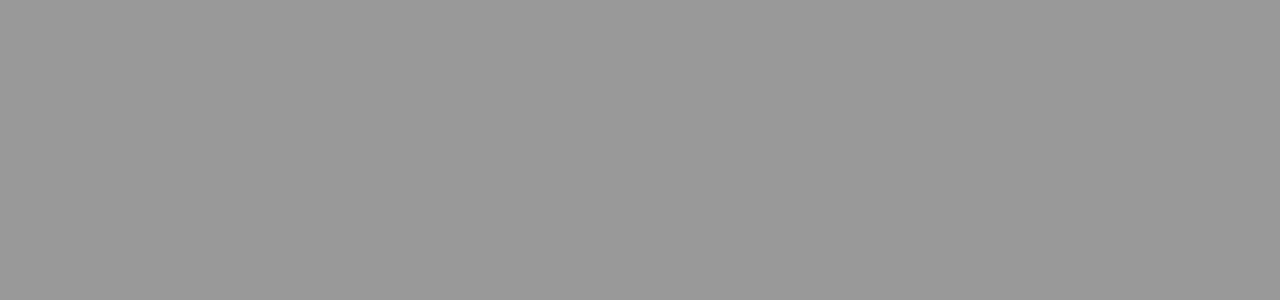
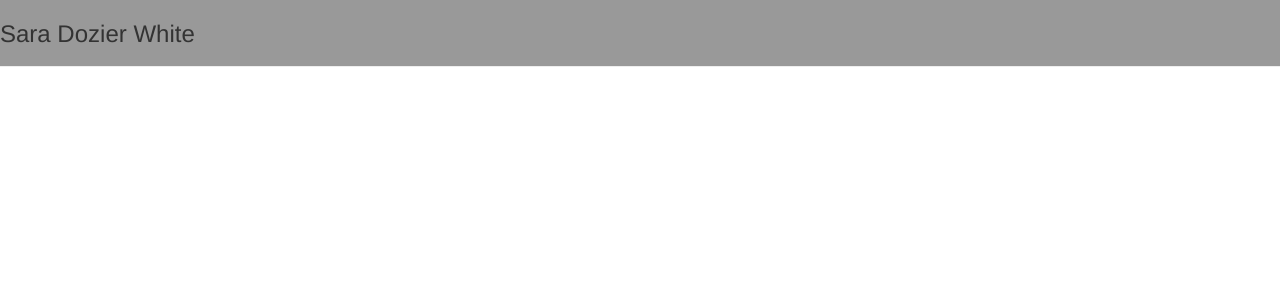
Before and after one commit to whiteisnick/saraDozierWhite, a PHP site: page / in a window 1280 px wide. Before the commit the part shown is empty. Shown: the top 300 px of the page. Run offline with PHP 8.4, Linux system fonts and the light colour scheme.

Commit message:
added page header

```diff
--- a/build/css/styles.css
+++ b/build/css/styles.css
@@ -1,3 +1,5 @@
-body {
-	background: #999999;
-};
+.page-header {
+	background-color: #999999;
+	margin-top: 0;
+	padding-top: 1px;
+}
--- a/index.html
+++ b/index.html
@@ -8,7 +8,9 @@
 		<link href="build/css/styles.css" rel="stylesheet">
 	</head>
 	<body>
-
+		<div class="page-header">
+			<h3>Sara Dozier White</h3>
+		</div>
 
 
 		<script src="build/js/vendorScripts.min.js"></script>
```
Also changed, not shown: css/main.css (+5 -3 lines).
